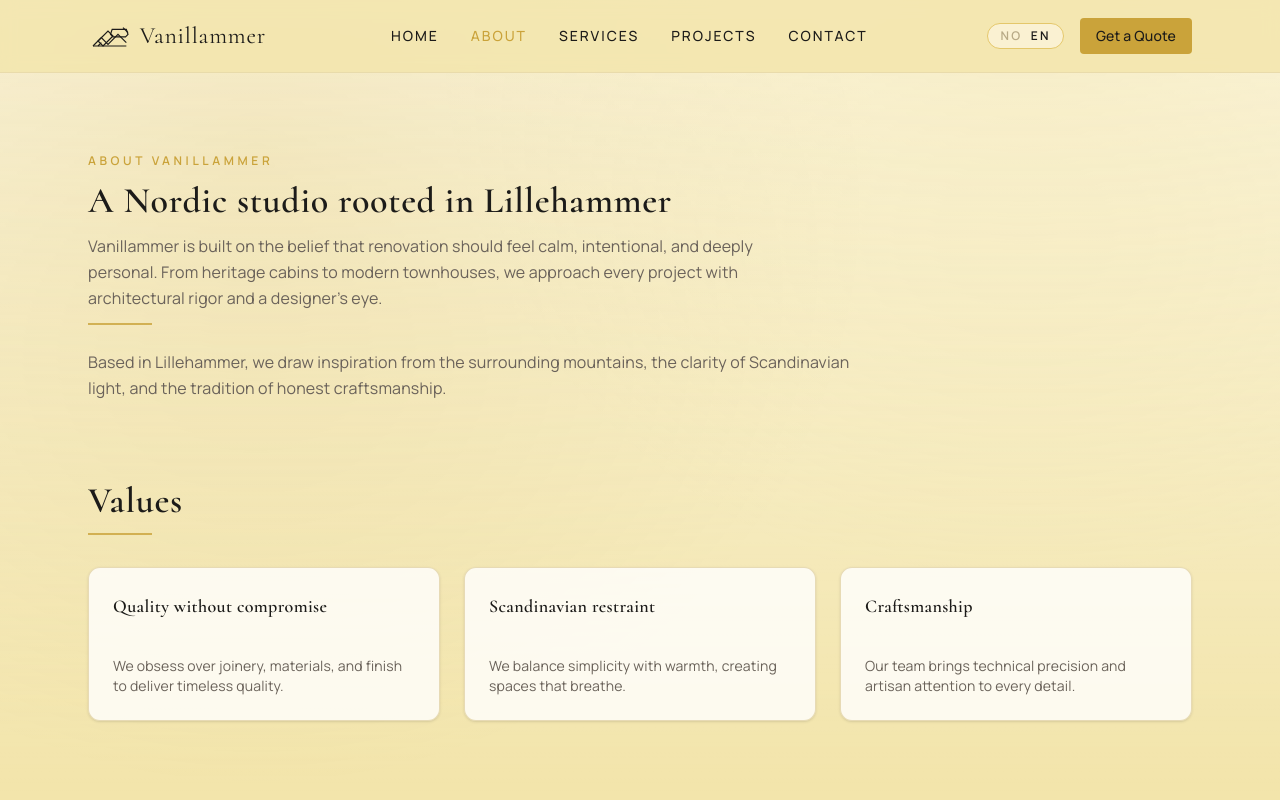
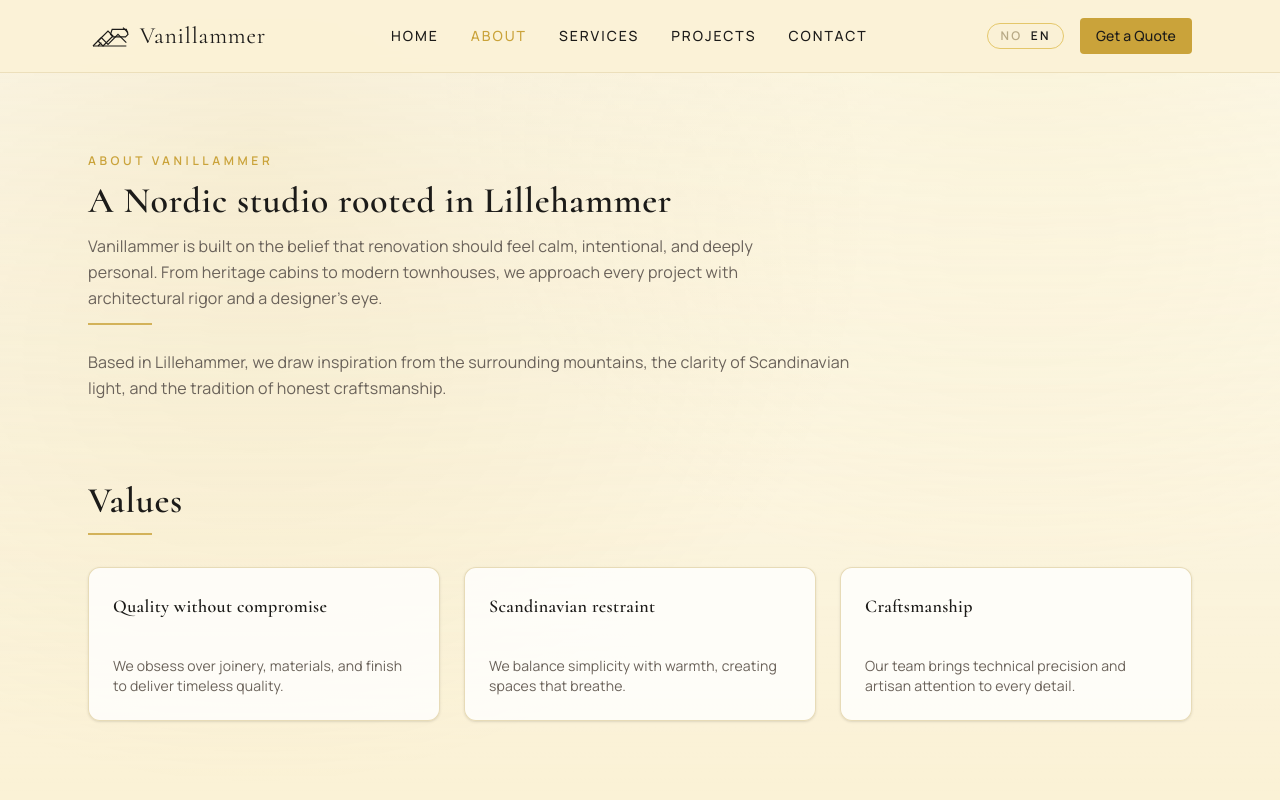
Before and after one commit to MagnusPladsen/vanillammer, a Next.js app: page /en/about in a window 1280 px wide. Shown: the top 800 px of the page. Built offline with nearby package versions, Linux system fonts and the light colour scheme.

Commit message:
Adjust vanilla background and header tone

```diff
--- a/app/globals.css
+++ b/app/globals.css
@@ -40,7 +40,7 @@
 
 :root {
   --radius: 4px;
-  --background: #f3e5ab;
+  --background: #fbf2d6;
   --foreground: #1c1b19;
   --card: #ffffff;
   --card-foreground: #1c1b19;
--- a/components/layout/Header.tsx
+++ b/components/layout/Header.tsx
@@ -24,7 +24,7 @@
   const locale = pathname.split("/")[1] || "no";
 
   return (
-    <header className="sticky top-0 z-40 w-full border-b border-border/60 bg-background/80 backdrop-blur">
+    <header className="sticky top-0 z-40 w-full border-b border-border/60 bg-cream-50/95 backdrop-blur">
       <div className="mx-auto flex max-w-6xl items-center justify-between px-6 py-4">
         <Link href={`/${locale}`} className="flex items-center gap-3 text-charcoal-900">
           <Logo className="h-10 w-auto" />
```
